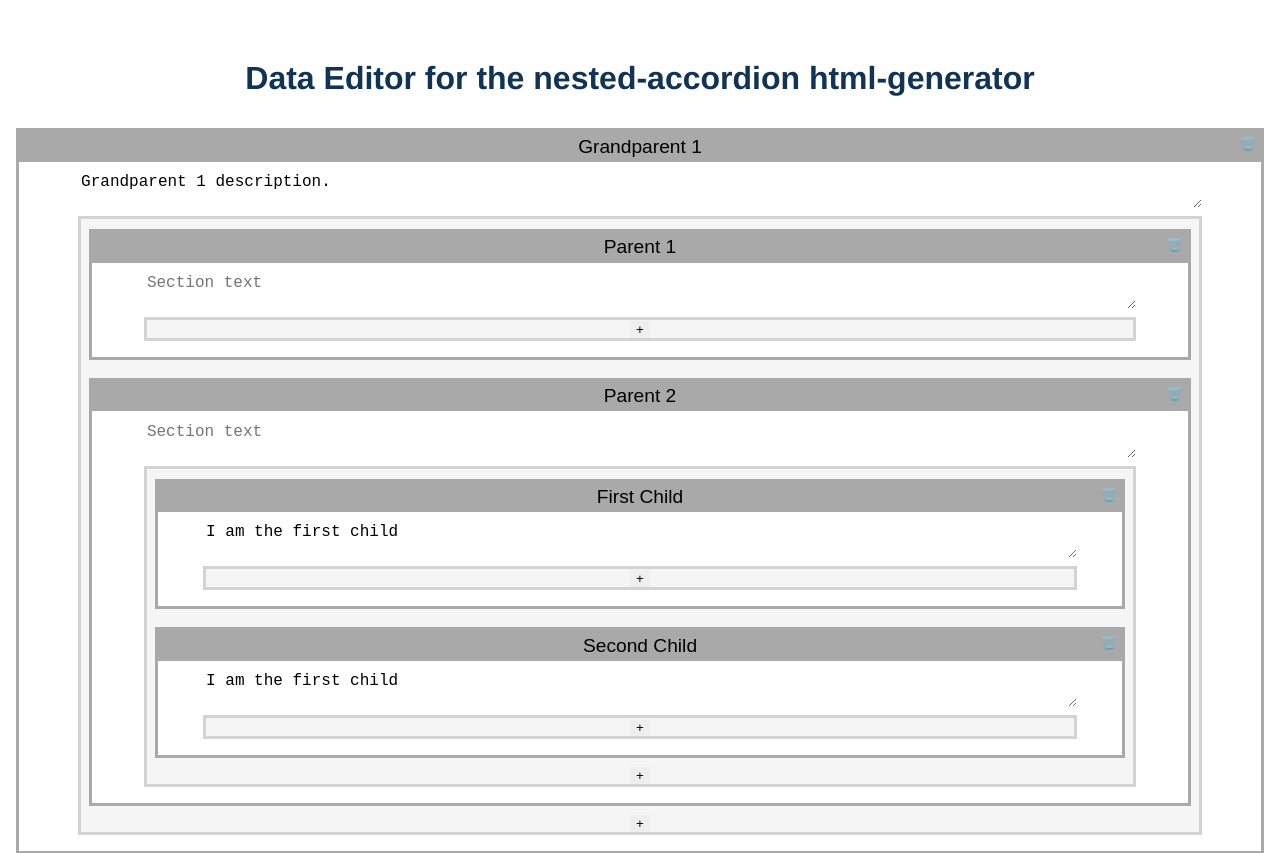
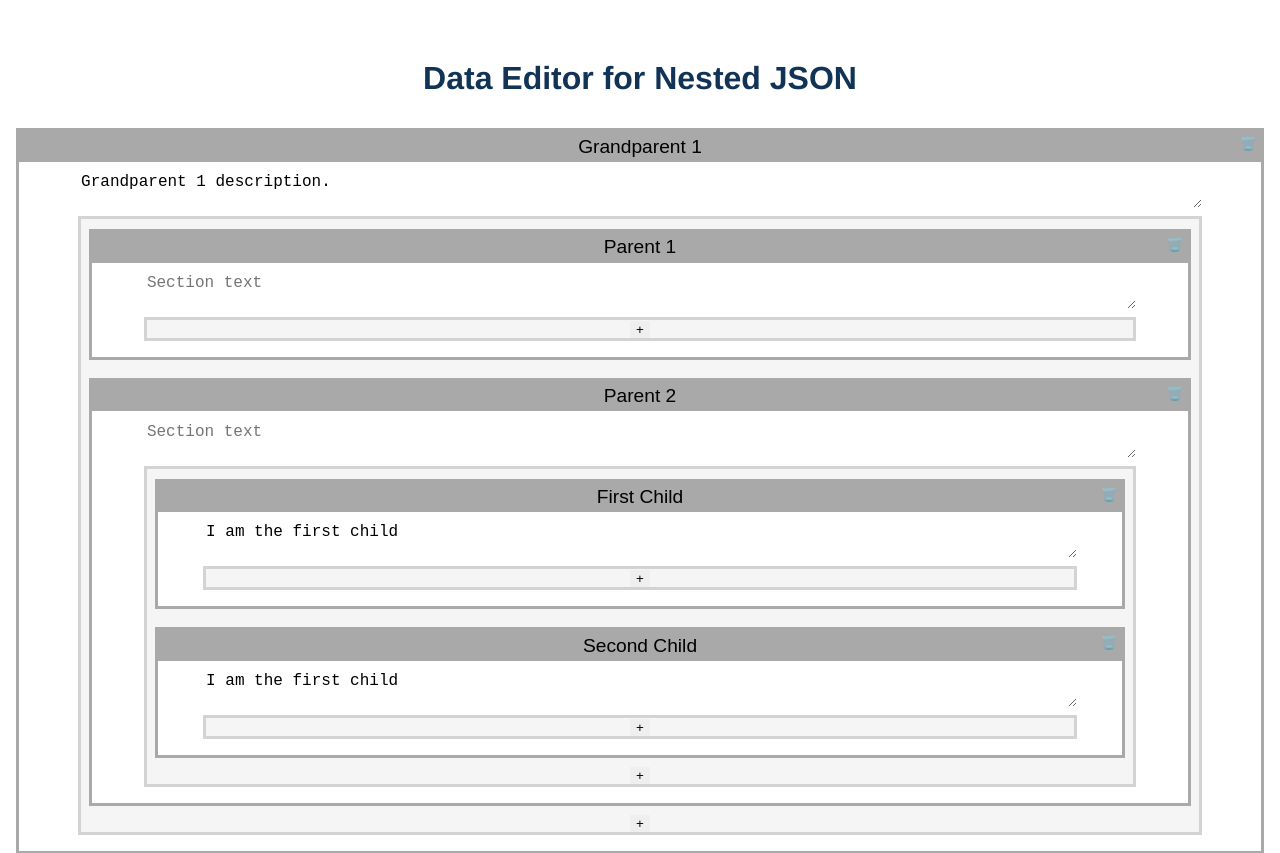
Before and after one commit to LukeStorry/nested-json-editor, a Vue app: page / in a window 1280 px wide. Shown: the top 853 px of the page. Built offline with nearby package versions, Linux system fonts and the light colour scheme.

Commit message:
updated title

```diff
--- a/src/App.vue
+++ b/src/App.vue
@@ -1,6 +1,6 @@
 <template>
   <div id="app">
-    <h1>Data Editor for the nested-accordion html-generator</h1>
+    <h1>Data Editor for Nested JSON</h1>
     <EditableSectionList />
     <TextAreaOutput />
   </div>
```
